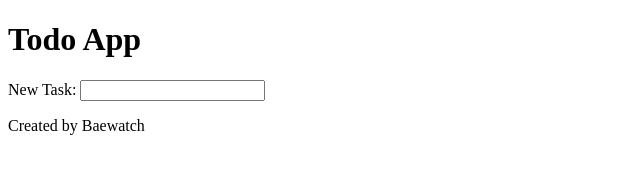
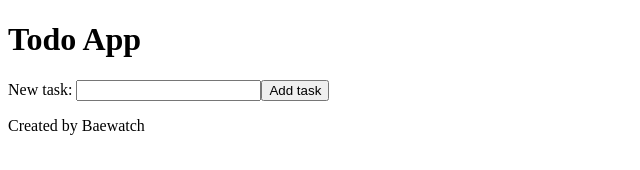
Before and after one commit to Jason5D/BAE-Todo-List, a React (Create React App) app in the folder todo-app/: page / in a window 1280 px wide. Shown: the top 170 px of the page, without its empty margins (0-640 px from the left). Built offline with nearby package versions, Linux system fonts and the light colour scheme.

Commit message:
added submit button

```diff
--- a/todo-app/src/Input.js
+++ b/todo-app/src/Input.js
@@ -1,8 +1,9 @@
 export default function Input() {
-    return (
-        <div>
-            <label for="newtask">New Task: </label>
-            <input type="text" id="newtask" name="newtask"/>
-        </div>
-    )
+  return (
+    <div>
+      <label for="newtask">New task: </label>
+      <input type="text" id="newtask" name="newtask" />
+      <button type="button">Add task</button>
+    </div>
+  );
 }
```
